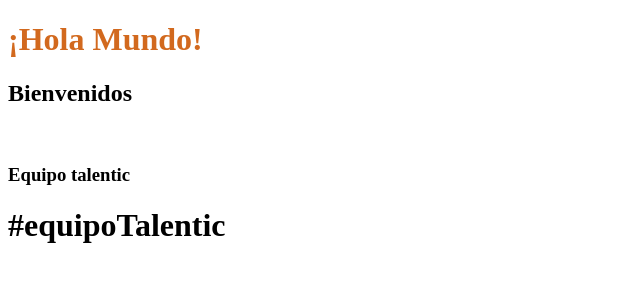
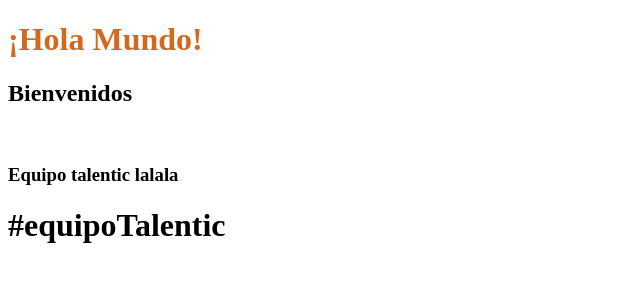
Before and after one commit to nicolashernandezzz/mysecondweb, a plain HTML site: page mysecondwebsite/index.html in a window 1280 px wide. Shown: the full height of the page, 0-640 px from the left. Drawn offline with Linux system fonts and the light colour scheme.

Commit message:
subo proyecto actualizao ya quye la habia embarrado

```diff
--- a/mysecondwebsite/index.html
+++ b/mysecondwebsite/index.html
@@ -12,7 +12,7 @@
     <h1 style="color:chocolate">¡Hola Mundo!</h1>
     <h2>Bienvenidos</h2>
     <img src="images/laimagen.jpg" alt="">
-    <h3>Equipo talentic</h3>
+    <h3>Equipo talentic lalala</h3>
     <h1>#equipoTalentic</h1>
 </body>
 </html>
```
